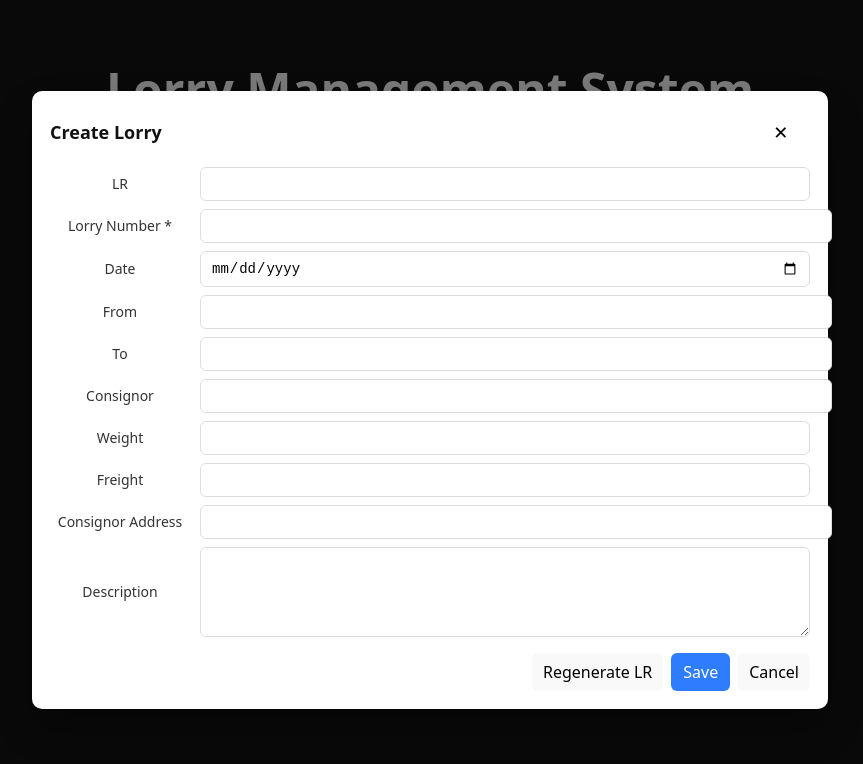
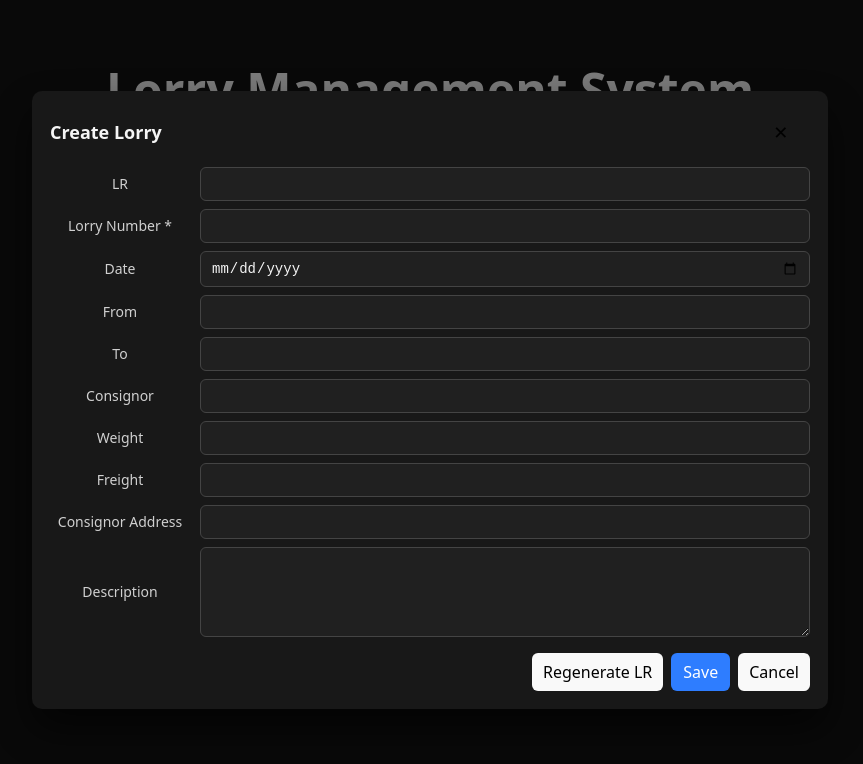
Before and after one commit to purvak91/lorry-management-frontend, a React (Vite) app in the folder lorry-frontend/: page / in a window 1280 px wide. Both pictures are taken after a click on the button "+ Create Lorry". Shown: the top 764 px of the page, without its empty margins (210-1073 px from the left). Built offline with nearby package versions, Linux system fonts and the light colour scheme; no server answers.

Commit message:
move inline css into css classes and switching to dark theme

```diff
--- a/lorry-frontend/src/App.css
+++ b/lorry-frontend/src/App.css
@@ -170,10 +170,10 @@ tr:hover {
 .modal {
   width: 760px;
   max-width: 100%;
-  background: #fff;
-  color: #111;
+  background: #181818;
+  color: #f5f5f5;
   border-radius: 10px;
-  box-shadow: 0 20px 40px rgba(0,0,0,0.3);
+  box-shadow: 0 20px 40px rgba(0,0,0,0.6);
   padding: 18px;
 }
 
@@ -183,7 +183,11 @@ tr:hover {
   justify-content:space-between;
   margin-bottom: 12px;
 }
-.modal-header h3 { margin:0; font-size:18px; }
+.modal-header h3 {
+  margin:0;
+  font-size:18px;
+}
+
 .icon-close {
   border: none;
   background: transparent;
@@ -191,14 +195,48 @@ tr:hover {
   cursor: pointer;
 }
 
-.modal-form { display:flex; flex-direction:column; gap:8px; }
-.modal-row { display:flex; gap:10px; align-items:center; }
-.modal-row label { width:140px; font-size:14px; color:#333; }
+.modal-form {
+  display:flex;
+  flex-direction:column;
+  gap:8px;
+}
+
+.modal-row {
+  display:flex;
+  gap:10px;
+  align-items:center;
+}
+
+.modal-row label {
+  width:140px;
+  font-size:14px;
+  color:#d0d0d0;
+}
+
 .modal-row input[type="text"],
 .modal-row input[type="date"],
 .modal-row input[type="number"],
-.modal-row textarea { flex:1; padding:8px 10px; border:1px solid #ddd; border-radius:6px; font-size:14px; }
-.modal-row textarea { min-height:72px; resize:vertical; }
+.modal-row textarea {
+  flex: 1;
+  padding: 8px 10px;
+  border: 1px solid #444;
+  border-radius: 6px;
+  font-size: 14px;
+  background-color: #202020;
+  color: #f5f5f5;
+}
+
+.modal-row textarea {
+  min-height:72px;
+  resize:vertical;
+}
+
+.modal-row input:focus,
+.modal-row textarea:focus {
+  outline: none;
+  border-color: #2e7dff;
+  box-shadow: 0 0 0 1px #2e7dff33;
+}
 
 .modal-actions {
   display:flex;
@@ -206,6 +244,7 @@ tr:hover {
   justify-content:flex-end;
   margin-top:8px;
 }
+
 .modal-actions .primary {
   background:#2e7dff;
   color:#fff;
@@ -213,8 +252,17 @@ tr:hover {
   padding:8px 12px;
   border-radius:6px;
   cursor:pointer;
+  transition: background 0.15s ease;
 }
-.modal-actions button { padding:6px 10px; border-radius:6px; }
+
+.modal-actions .primary:hover:not(:disabled) {
+  background: #1f63d6;
+}
+
+.modal-actions button {
+  padding:6px 10px;
+  border-radius:6px;
+}
 
 @media (max-width: 640px) {
   .modal { padding:12px; }
@@ -250,6 +298,7 @@ tr:hover {
   border-radius: 6px;
   cursor: pointer;
   font-size: 13px;
+  margin-right: 10px;
 }
 
 .btn.edit:hover:not(:disabled) {
@@ -260,3 +309,39 @@ tr:hover {
   opacity: 0.6;
   cursor: not-allowed;
 }
+
+.field-with-autocomplete {
+  position: relative;
+  flex: 1;
+  display:flex;
+}
+
+.field-with-autocomplete input {
+  flex:1;
+}
+
+.autocomplete-list {
+  position: absolute;
+  top: 100%;
+  left: 0;
+  right: 0;
+  background: #202020;
+  border: 1px solid #444;
+  border-radius: 4px;
+  margin-top: 2px;
+  max-height: 150px;
+  overflow-y: auto;
+  z-index: 2000;
+  font-size: 0.9rem;
+  box-shadow: 0 2px 8px rgba(0, 0, 0, 0.6);
+}
+
+.autocomplete-item {
+  padding: 4px 8px;
+  cursor: pointer;
+  color: #f5f5f5;
+}
+
+.autocomplete-item--highlighted {
+  background: #2a3340;
+}
--- a/lorry-frontend/src/components/CreateOrEditLorryModal.jsx
+++ b/lorry-frontend/src/components/CreateOrEditLorryModal.jsx
@@ -367,7 +367,7 @@ export default function CreateOrEditLorryModal({
 
           <div className="modal-row">
             <label>Lorry Number *</label>
-            <div style={{ position: 'relative', flex: 1 }}>
+            <div className="field-with-autocomplete">
               <input
                 type="text"
                 name="lorryNumber"
@@ -377,28 +377,10 @@ export default function CreateOrEditLorryModal({
                 onFocus={() => setShowSuggestions(true)}
                 autoComplete="off"
                 required
-                style={{ width: '100%' }}
               />
 
               {showSuggestions && suggestions.length > 0 && (
-                <div
-                  className="autocomplete-list"
-                  style={{
-                    position: 'absolute',
-                    top: '100%',
-                    left: 0,
-                    right: 0,
-                    background: 'white',
-                    border: '1px solid #ccc',
-                    borderRadius: 4,
-                    marginTop: 2,
-                    maxHeight: 150,
-                    overflowY: 'auto',
-                    zIndex: 2000,
-                    fontSize: '0.9rem',
-                    boxShadow: '0 2px 6px rgba(0,0,0,0.12)',
-                  }}
-                >
+                <div className="autocomplete-list">
                   {suggestions.map((num, idx) => {
                     const query = form.lorryNumber.trim();
                     const lowerNum = num.toLowerCase();
@@ -429,12 +411,11 @@ export default function CreateOrEditLorryModal({
                           setHighlightIndex(-1);
                           setShowSuggestions(false);
                         }}
-                        style={{
-                          padding: '4px 8px',
-                          cursor: 'pointer',
-                          background: isHighlighted ? '#eee' : 'transparent',
-                        }}
-                        onMouseDown={(e) => e.preventDefault()} // avoid input blur before click
+                        className={
+                          'autocomplete-item' +
+                          (isHighlighted ? ' autocomplete-item--highlighted' : '')
+                        }
+                        onMouseDown={(e) => e.preventDefault()}
                       >
                         {index >= 0 ? (
                           <>
@@ -465,7 +446,7 @@ export default function CreateOrEditLorryModal({
 
           <div className="modal-row">
             <label>From</label>
-            <div style={{ position: 'relative', flex: 1 }}>
+            <div className="field-with-autocomplete">
               <input
                 type="text"
                 name="fromLocation"
@@ -474,27 +455,12 @@ export default function CreateOrEditLorryModal({
                 onKeyDown={handleFromKeyDown}
                 onFocus={() => setFromShowSuggestions(true)}
                 autoComplete="off"
-                style={{ width: '100%' }}
+                required
               />
 
               {fromShowSuggestions && fromSuggestions.length > 0 && (
                 <div
                   className="autocomplete-list"
-                  style={{
-                    position: 'absolute',
-                    top: '100%',
-                    left: 0,
-                    right: 0,
-                    background: 'white',
-                    border: '1px solid #ccc',
-                    borderRadius: 4,
-                    marginTop: 2,
-                    maxHeight: 150,
-                    overflowY: 'auto',
-                    zIndex: 2000,
-                    fontSize: '0.9rem',
-                    boxShadow: '0 2px 6px rgba(0,0,0,0.12)',
-                  }}
                 >
                   {fromSuggestions.map((val, idx) => {
                     const query = form.fromLocation.trim();
@@ -525,11 +491,10 @@ export default function CreateOrEditLorryModal({
                           setFromHighlightIndex(-1);
                           setFromShowSuggestions(false);
                         }}
-                        style={{
-                          padding: '4px 8px',
-                          cursor: 'pointer',
-                          background: isHighlighted ? '#eee' : 'transparent',
-                        }}
+                        className={
+                          'autocomplete-item' +
+                          (isHighlighted ? ' autocomplete-item--highlighted' : '')
+                        }
                         onMouseDown={(e) => e.preventDefault()}
                       >
                         {index >= 0 ? (
@@ -551,7 +516,7 @@ export default function CreateOrEditLorryModal({
 
           <div className="modal-row">
             <label>To</label>
-            <div style={{ position: 'relative', flex: 1 }}>
+            <div className="field-with-autocomplete">
               <input
                 type="text"
                 name="toLocation"
@@ -560,27 +525,12 @@ export default function CreateOrEditLorryModal({
                 onKeyDown={handleToKeyDown}
                 onFocus={() => setToShowSuggestions(true)}
                 autoComplete="off"
-                style={{ width: '100%' }}
+                required
               />
 
               {toShowSuggestions && toSuggestions.length > 0 && (
                 <div
                   className="autocomplete-list"
-                  style={{
-                    position: 'absolute',
-                    top: '100%',
-                    left: 0,
-                    right: 0,
-                    background: 'white',
-                    border: '1px solid #ccc',
-                    borderRadius: 4,
-                    marginTop: 2,
-                    maxHeight: 150,
-                    overflowY: 'auto',
-                    zIndex: 2000,
-                    fontSize: '0.9rem',
-                    boxShadow: '0 2px 6px rgba(0,0,0,0.12)',
-                  }}
                 >
                   {toSuggestions.map((val, idx) => {
                     const query = form.toLocation.trim();
@@ -611,11 +561,10 @@ export default function CreateOrEditLorryModal({
                           setToHighlightIndex(-1);
                           setToShowSuggestions(false);
                         }}
-                        style={{
-                          padding: '4px 8px',
-                          cursor: 'pointer',
-                          background: isHighlighted ? '#eee' : 'transparent',
-                        }}
+                        className={
+                          'autocomplete-item' +
+                          (isHighlighted ? ' autocomplete-item--highlighted' : '')
+                        }
                         onMouseDown={(e) => e.preventDefault()}
                       >
                         {index >= 0 ? (
@@ -637,7 +586,7 @@ export default function CreateOrEditLorryModal({
 
           <div className="modal-row">
             <label>Consignor</label>
-            <div style={{ position: 'relative', flex: 1 }}>
+            <div className='field-with-autocomplete'>
               <input
                 type="text"
                 name="consignorName"
@@ -646,27 +595,12 @@ export default function CreateOrEditLorryModal({
                 onKeyDown={handleConsignorNameKeyDown}
                 onFocus={() => setConsignorNameShowSuggestions(true)}
                 autoComplete="off"
-                style={{ width: '100%' }}
+                required
               />
 
               {consignorNameShowSuggestions && consignorNameSuggestions.length > 0 && (
                 <div
                   className="autocomplete-list"
-                  style={{
-                    position: 'absolute',
-                    top: '100%',
-                    left: 0,
-                    right: 0,
-                    background: 'white',
-                    border: '1px solid #ccc',
-                    borderRadius: 4,
-                    marginTop: 2,
-                    maxHeight: 150,
-                    overflowY: 'auto',
-                    zIndex: 2000,
-                    fontSize: '0.9rem',
-                    boxShadow: '0 2px 6px rgba(0,0,0,0.12)',
-                  }}
                 >
                   {consignorNameSuggestions.map((val, idx) => {
                     const query = form.consignorName.trim();
@@ -697,11 +631,10 @@ export default function CreateOrEditLorryModal({
                           setConsignorNameHighlightIndex(-1);
                           setConsignorNameShowSuggestions(false);
                         }}
-                        style={{
-                          padding: '4px 8px',
-                          cursor: 'pointer',
-                          background: isHighlighted ? '#eee' : 'transparent',
-                        }}
+                        className={
+                          'autocomplete-item' +
+                          (isHighlighted ? ' autocomplete-item--highlighted' : '')
+                        }
                         onMouseDown={(e) => e.preventDefault()}
                       >
                         {index >= 0 ? (
@@ -743,7 +676,7 @@ export default function CreateOrEditLorryModal({
 
           <div className="modal-row">
             <label>Consignor Address</label>
-            <div style={{ position: 'relative', flex: 1 }}>
+            <div className='field-with-autocomplete'>
               <input
                 type="text"
                 name="consignorAddress"
@@ -752,27 +685,11 @@ export default function CreateOrEditLorryModal({
                 onKeyDown={handleConsignorAddressKeyDown}
                 onFocus={() => setConsignorAddressShowSuggestions(true)}
                 autoComplete="off"
-                style={{ width: '100%' }}
               />
 
               {consignorAddressShowSuggestions && consignorAddressSuggestions.length > 0 && (
                 <div
                   className="autocomplete-list"
-                  style={{
-                    position: 'absolute',
-                    top: '100%',
-                    left: 0,
-                    right: 0,
-                    background: 'white',
-                    border: '1px solid #ccc',
-                    borderRadius: 4,
-                    marginTop: 2,
-                    maxHeight: 150,
-                    overflowY: 'auto',
-                    zIndex: 2000,
-                    fontSize: '0.9rem',
-                    boxShadow: '0 2px 6px rgba(0,0,0,0.12)',
-                  }}
                 >
                   {consignorAddressSuggestions.map((val, idx) => {
                     const query = form.consignorAddress.trim();
@@ -803,11 +720,10 @@ export default function CreateOrEditLorryModal({
                           setConsignorAddressHighlightIndex(-1);
                           setConsignorAddressShowSuggestions(false);
                         }}
-                        style={{
-                          padding: '4px 8px',
-                          cursor: 'pointer',
-                          background: isHighlighted ? '#eee' : 'transparent',
-                        }}
+                        className={
+                          'autocomplete-item' +
+                          (isHighlighted ? ' autocomplete-item--highlighted' : '')
+                        }
                         onMouseDown={(e) => e.preventDefault()}
                       >
                         {index >= 0 ? (
```
